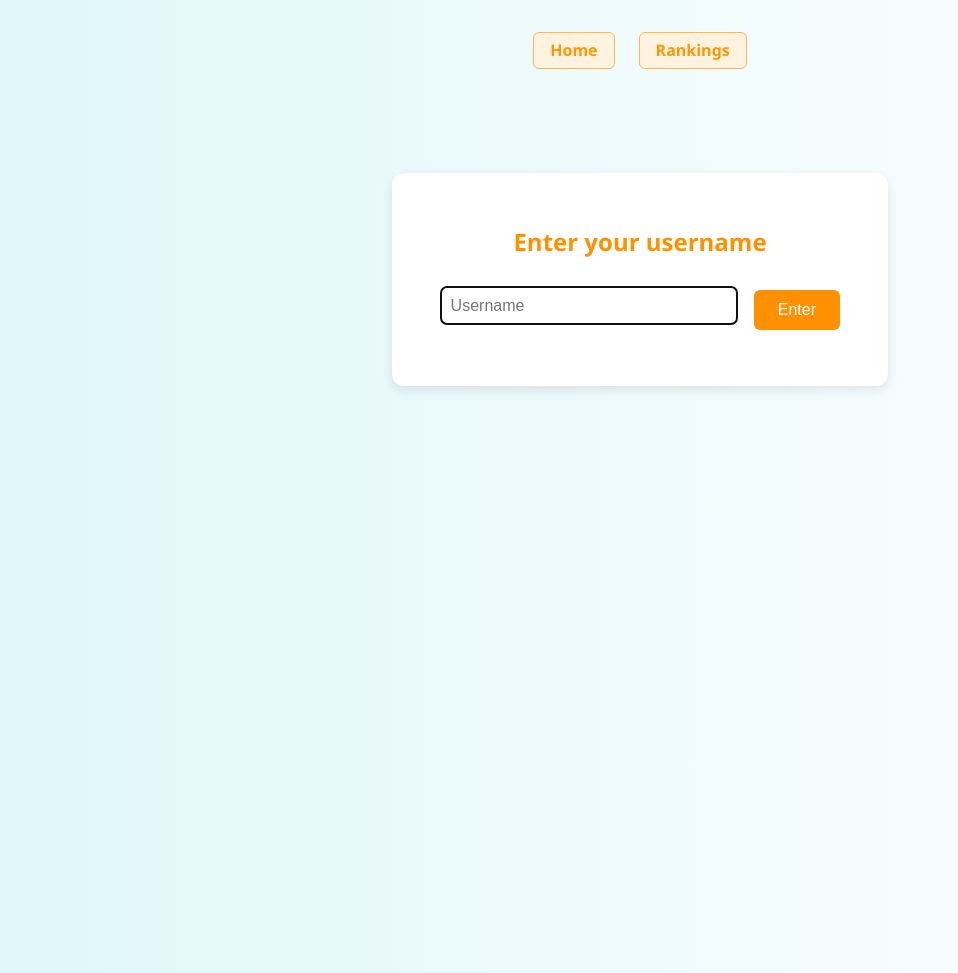
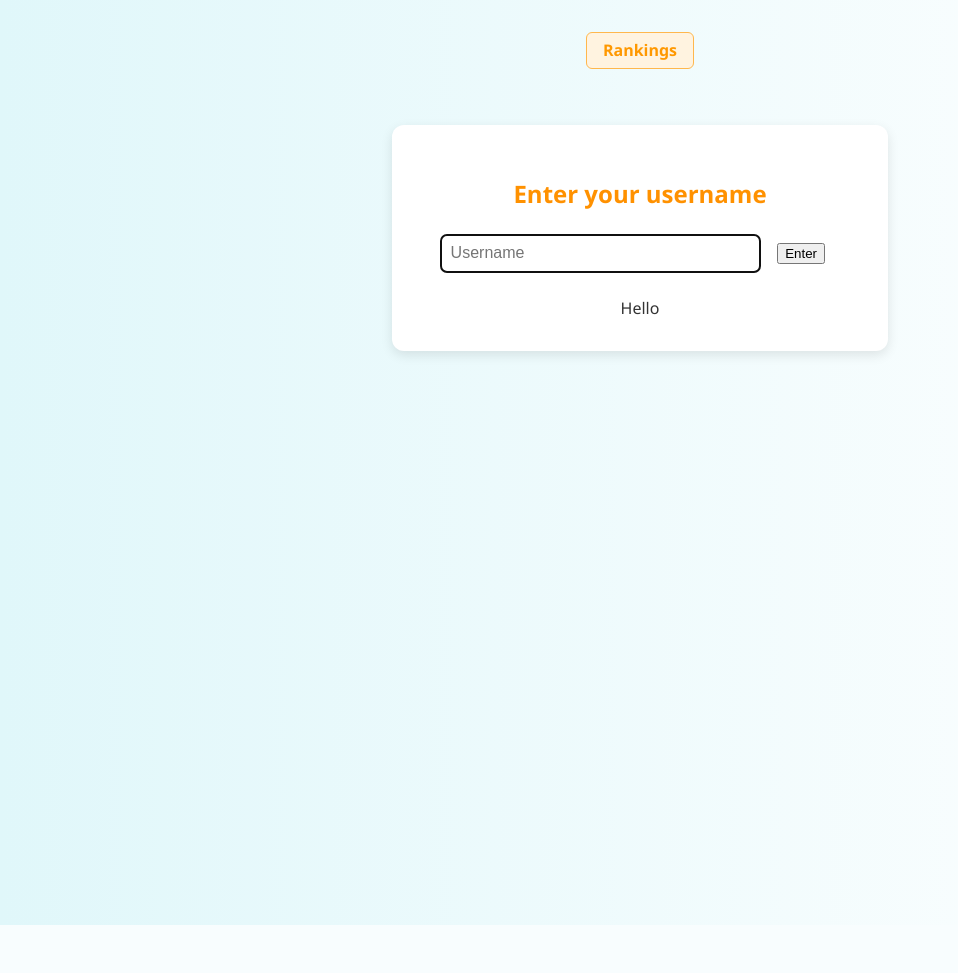
Before and after one commit to yogurtshake/daily-button-streak, a Flask app: page / in a window 1280 px wide. Shown: the whole page, without its empty margins (0-958 px from the left). After the commit the page ends 925 px from the top, so only its background shows below. Run offline with Flask 3, Linux system fonts and the light colour scheme.

Commit message:
HTML/CSS changes

```diff
--- a/static/stuff.js
+++ b/static/stuff.js
@@ -67,6 +67,7 @@ document.addEventListener('DOMContentLoaded', function() {
     }
 });
 
+
 function updateTimer() {
     const now = new Date();
     const options = { timeZone: "America/New_York", hour12: false };
--- a/static/style.css
+++ b/static/style.css
@@ -38,6 +38,10 @@ nav a:hover {
   color: #fff;
 }
 
+nav a.active {
+  display: none;
+}
+
 form {
   display: flex;
   flex-direction: row;
@@ -60,22 +64,33 @@ input {
   max-width: 300px;
 }
 
-button[type="submit"], button[type="button"], #streak-btn {
+#streak-btn {
+  width: 240px;
+  height: 240px;
+  border-radius: 50%;
+  font-size: 2.3rem;
+  font-weight: bold; /* Add this line */
   background-color: rgb(255, 145, 0);
   color: white;
-  border: none;
-  border-radius: 6px;
-  padding: 0.7rem 1.5rem;
-  font-size: 1rem;
+  border: 5px solid #000;
   cursor: pointer;
+  display: inline-flex;
+  align-items: center;
+  justify-content: center;
+  margin-top: 1.5rem;
   transition: background-color 0.3s;
-  margin-top: 0.5rem;
+  text-align: center;
+  white-space: normal;
+  padding: 0;
 }
 
-button[type="submit"]:hover,
-button[type="button"]:hover,
 #streak-btn:hover {
   background-color: rgb(110, 77, 27);
+}
+
+#streak-btn:active {
+  transform: scale(0.92);
+  box-shadow: 0 2px 8px rgba(0,0,0,0.12) inset;
 }
 
 #button-message {
@@ -232,7 +247,7 @@ tr:hover {
   align-items: flex-start;
   height: auto;
   margin: 0;
-  padding-top: 4rem;
+  padding-top: 1rem;
   min-height: 100vh;
 }
 
--- a/templates/index.html
+++ b/templates/index.html
@@ -8,8 +8,8 @@
 </head>
 <body>
     <nav>
-        <a href="{{ url_for('index') }}">Home</a>
-        <a href="{{ url_for('rankings') }}">Rankings</a>
+        <a href="{{ url_for('index') }}" {% if request.endpoint == 'index' %}class="active"{% endif %}>Button</a>
+        <a href="{{ url_for('rankings') }}" {% if request.endpoint == 'rankings' %}class="active"{% endif %}>Rankings</a>
     </nav>
 
     <div class="main">
@@ -21,6 +21,7 @@
                     <input type="text" id="username-input" placeholder="Username" autofocus>
                     <button type="submit" id="login-btn">Enter</button>
                 </form>
+                Hello
             </div>
 
             <div id="main-content">
@@ -30,10 +31,12 @@
                     <button type="submit" class="small-button">Change</button>
                 </form>
 
-                <p>Welcome, <span id="username-display"></span></p>
-                <p>Streak: <span id="streak-count">0</span> days</p>
+                <p>Hello, <span id="username-display" style="font-weight: bold;"></span>! Nice name (it sucks)</p>
+                <p>Streak: <span id="streak-count" style="font-weight: bold;">0</span> days</p>
+
+                <button id="streak-btn">click</button>
+
                 <p>Time left today: <span id="timer"></span></p>
-                <button id="streak-btn">Button</button>
                 <p id="button-message"></p>
             </div>
         </div>
--- a/templates/rankings.html
+++ b/templates/rankings.html
@@ -8,8 +8,8 @@
 </head>
 <body>
     <nav>
-        <a href="{{ url_for('index') }}">Home</a>
-        <a href="{{ url_for('rankings') }}">Rankings</a>
+        <a href="{{ url_for('index') }}" {% if request.endpoint == 'index' %}class="active"{% endif %}>Button</a>
+        <a href="{{ url_for('rankings') }}" {% if request.endpoint == 'rankings' %}class="active"{% endif %}>Rankings</a>
     </nav>
 
     <table class="rankings-table">
```
